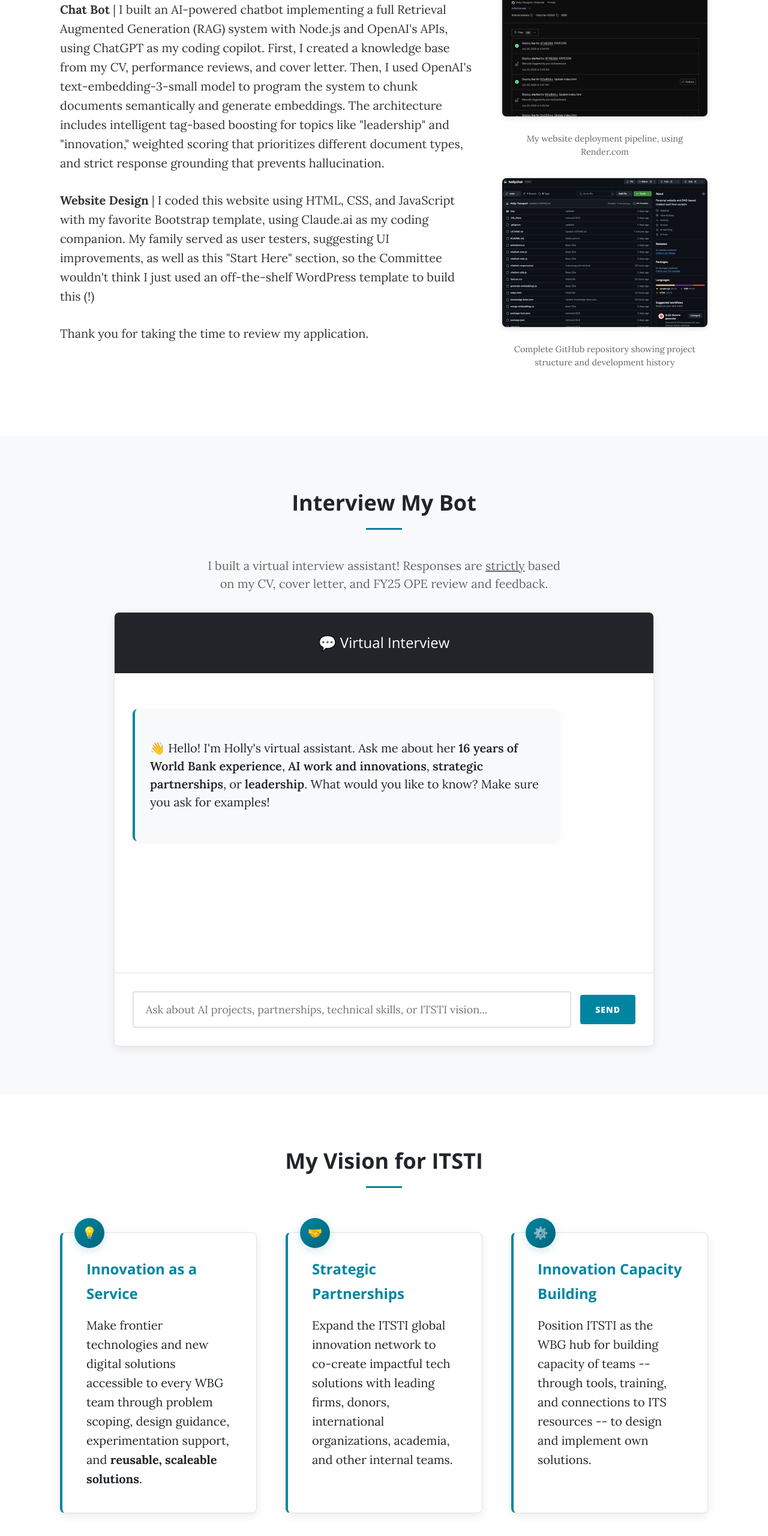
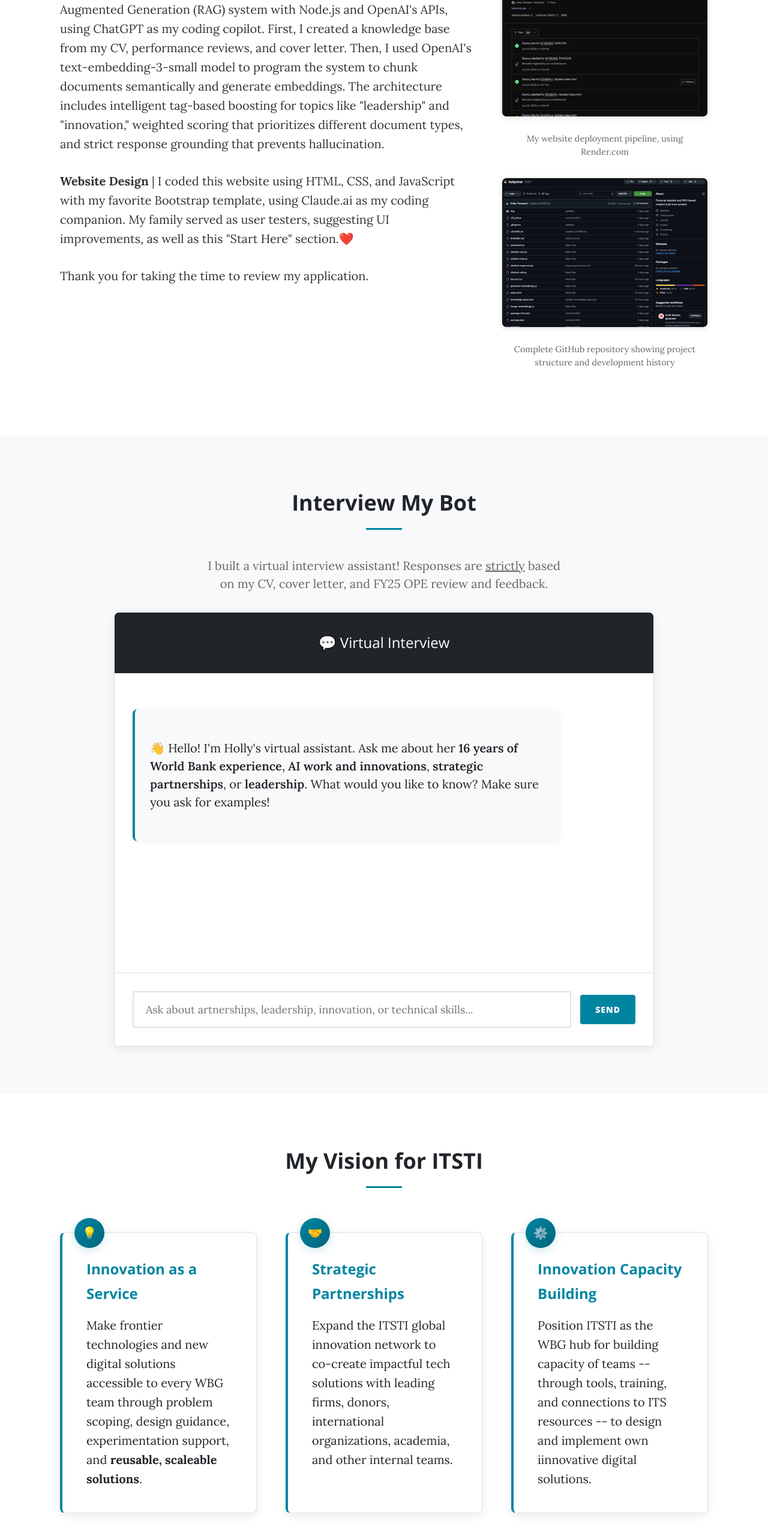
Before and after one commit to Holly-Transport/hollychat, a website with bundled scripts: page index.html in a window 1280 px wide. Shown: the part 1379-3939 px from the top of the page at 60% size. Built offline with nearby package versions, Linux system fonts and the light colour scheme; files whose address does not match are found by name.

Commit message:
Update index.html

```diff
--- a/index.html
+++ b/index.html
@@ -42,11 +42,11 @@
             <div class="about-content">
                 <div class="about-text">
                     <p><strong>Dear Selection Committee:</strong></p>
-                    <p>When I learned about the WBG Technology Innovation Office Manager position, I knew this was the perfect opportunity to combine my 20 years of international development and management experience with my passion for innovation with emerging technologies. Rather than submit a traditional application, I decided to demonstrate my commitment and technical capabilities by building this interactive website as a companion to my formal materials—completing the entire project in my free time over five days.</p>
+                    <p>When I learned about the WBG Technology Innovation Office Manager position, I knew this was the perfect opportunity to combine my 20 years of international development and management experience with my passion for innovation with emerging technologies. Rather than submit a traditional application, I decided to demonstrate my commitment and technical capabilities by (quicky) building this interactive website as a companion to my formal materials.</p>
 
                     <p><strong>Chat Bot</strong> | I built an AI-powered chatbot implementing a full Retrieval Augmented Generation (RAG) system with Node.js and OpenAI's APIs, using ChatGPT as my coding copilot. First, I created a knowledge base from my CV, performance reviews, and cover letter. Then, I used OpenAI's text-embedding-3-small model to program the system to chunk documents semantically and generate embeddings. The architecture includes intelligent tag-based boosting for topics like "leadership" and "innovation," weighted scoring that prioritizes different document types, and strict response grounding that prevents hallucination.</p>
 
-                    <p><strong>Website Design</strong> | I coded this website using HTML, CSS, and JavaScript with my favorite Bootstrap template, using Claude.ai as my coding companion. My family served as user testers, suggesting UI improvements, as well as this "Start Here" section, so the Committee wouldn't think I just used an off-the-shelf WordPress template to build this (!)</p>
+                    <p><strong>Website Design</strong> | I coded this website using HTML, CSS, and JavaScript with my favorite Bootstrap template, using Claude.ai as my coding companion. My family served as user testers, suggesting UI improvements, as well as this "Start Here" section.❤️</p>
 
                     <p>Thank you for taking the time to review my application.</p>
                 </div>
@@ -86,7 +86,7 @@
                     </div>
                 </div>
                 <div class="chat-input-container">
-                    <input type="text" class="chat-input" id="chatInput" placeholder="Ask about AI projects, partnerships, technical skills, or ITSTI vision...">
+                    <input type="text" class="chat-input" id="chatInput" placeholder="Ask about artnerships, leadership, innovation, or technical skills...">
                     <button class="send-button" id="sendButton">Send</button>
                 </div>
             </div>
@@ -117,7 +117,7 @@
                         ⚙️
                     </div>
                     <h3>Innovation Capacity Building</h3>
-                    <p>Position ITSTI as the WBG hub for building capacity of teams -- through tools, training, and connections to ITS resources -- to design and implement own solutions.</p>
+                    <p>Position ITSTI as the WBG hub for building capacity of teams -- through tools, training, and connections to ITS resources -- to design and implement own iinnovative digital solutions.</p>
                 </div>
             </div>
         </div>
```
